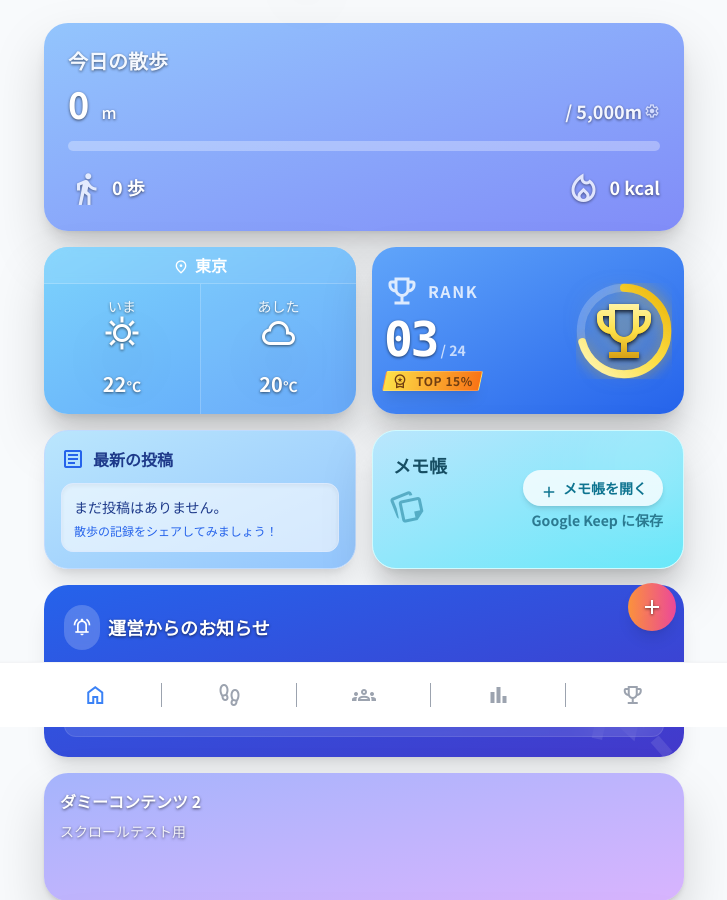
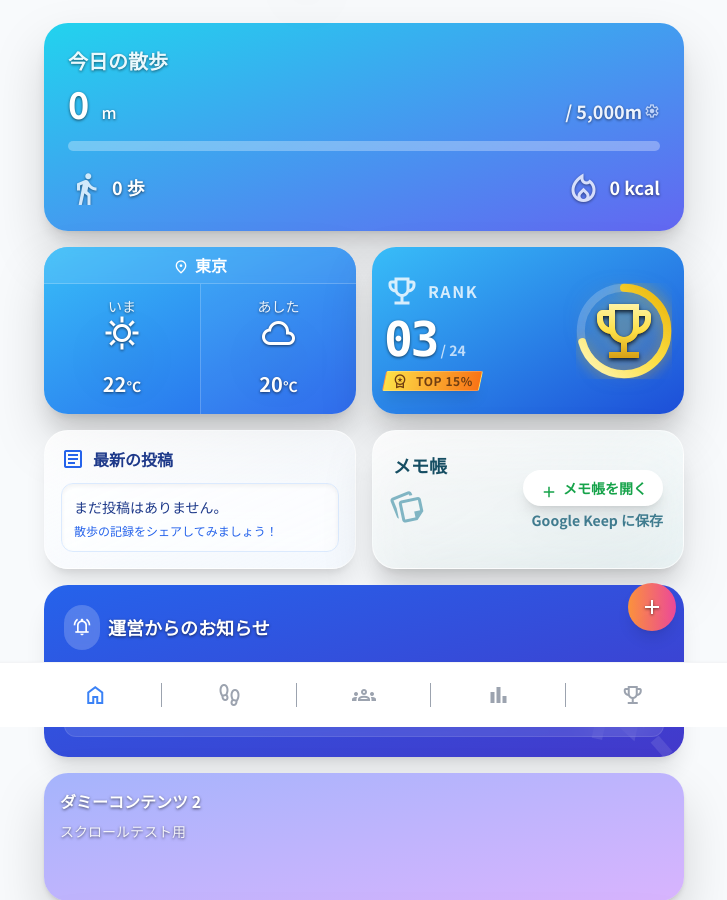
Before and after one commit to Yadon987/tekumemo, a Rails app: page / in a window 1280 px wide. Shown: the part 73-973 px from the top of the page, without its empty margins (276-1003 px from the left). Run offline with Rails 7, Linux system fonts and the light colour scheme; the visitor is signed in with stand-in values (Sample User, id 1); data that the repository does not hold is empty; style sheets or scripts are compiled from the project's sources.

Commit message:
UI改善: グラデーション強化とGlassmorphism化によるデザインのブラッシュアップ

```diff
--- a/app/views/home/index.html.erb
+++ b/app/views/home/index.html.erb
@@ -4,7 +4,7 @@
 
   <!-- 今日の散歩ダッシュボード -->
   <!-- 今日の散歩ダッシュボード -->
-  <div class="relative block bg-gradient-to-br from-blue-300 to-indigo-400 dark:from-blue-600 dark:to-indigo-700 text-white p-6 rounded-3xl shadow-lg transition-all duration-300 hover:shadow-lg hover:scale-[1.01] drop-shadow-2xl group">
+  <div class="relative block bg-gradient-to-br from-cyan-400 to-indigo-500 dark:from-cyan-600 dark:to-indigo-800 text-white p-6 rounded-3xl shadow-lg transition-all duration-300 hover:shadow-lg hover:scale-[1.01] drop-shadow-2xl group">
     <!-- カード全体をリンク化（Stretched Link） -->
     <%= link_to "", walks_path, class: "absolute inset-0 z-0 rounded-3xl" %>
 
@@ -55,7 +55,7 @@
   <!-- 天気予報とランキングのグリッド -->
   <div class="grid grid-cols-1 sm:grid-cols-2 gap-4">
     <!-- 天気予報カード（コンパクト版） -->
-    <div class="bg-gradient-to-br from-sky-300 to-blue-400 dark:from-sky-700 dark:to-blue-800 rounded-3xl shadow-xl overflow-hidden transform transition-all duration-300 hover:shadow-lg hover:scale-[1.01] drop-shadow-2xl">
+    <div class="bg-gradient-to-br from-sky-400 to-blue-600 dark:from-sky-600 dark:to-blue-800 rounded-3xl shadow-xl overflow-hidden transform transition-all duration-300 hover:shadow-lg hover:scale-[1.01] drop-shadow-2xl">
       <!-- カードヘッダー -->
       <div class="px-3 py-1.5 bg-white/10 dark:bg-black/20 backdrop-blur-sm border-b border-white/20">
         <div class="flex items-center justify-center">
@@ -119,7 +119,7 @@
     </div>
 
     <!-- ランキングカード -->
-<div class="bg-gradient-to-br from-blue-400 to-blue-600 dark:from-blue-600 dark:to-blue-800 rounded-3xl shadow-xl overflow-hidden transform transition-all duration-300 hover:shadow-2xl hover:scale-[1.01] drop-shadow-2xl">
+<div class="bg-gradient-to-br from-sky-400 to-blue-700 dark:from-sky-600 dark:to-blue-900 rounded-3xl shadow-xl overflow-hidden transform transition-all duration-300 hover:shadow-2xl hover:scale-[1.01] drop-shadow-2xl">
   <div class="p-3 h-full flex items-center justify-between relative">
 
     <div class="flex flex-col justify-center z-10">
@@ -165,7 +165,7 @@
   <!-- 下段グリッド：最新の投稿とメモ帳 -->
   <div class="grid grid-cols-1 sm:grid-cols-2 gap-4">
     <!-- 最新の投稿カード -->
-    <div class="bg-gradient-to-br from-sky-200 to-blue-300 dark:from-blue-800/90 dark:to-slate-900/90 backdrop-blur-md border border-blue-200 dark:border-blue-700/30 p-4 rounded-3xl shadow-xl transition-all duration-300 hover:shadow-2xl hover:scale-[1.01] group">
+    <div class="bg-gradient-to-br from-white/80 to-blue-50/50 dark:from-slate-800/60 dark:to-slate-900/60 backdrop-blur-xl border border-white/60 dark:border-white/10 p-4 rounded-3xl shadow-xl transition-all duration-300 hover:shadow-2xl hover:scale-[1.01] group">
       <h3 class="font-bold text-blue-900 dark:text-blue-100 mb-3 flex items-center">
         <span class="material-symbols-outlined mr-2 text-blue-600 dark:text-blue-400 group-hover:text-blue-700 dark:group-hover:text-blue-300 transition-colors">article</span>
         最新の投稿
@@ -179,14 +179,14 @@
     </div>
 
     <!-- メモ帳カード -->
-    <%= link_to "https://keep.google.com/", target: "_blank", rel: "noopener noreferrer", class: "block bg-gradient-to-br from-sky-200 to-cyan-300 dark:from-sky-800 dark:to-cyan-900 p-5 rounded-3xl shadow-xl border border-cyan-100 dark:border-cyan-800 relative overflow-hidden transition-all duration-300 hover:shadow-2xl hover:scale-[1.01] drop-shadow-2xl group" do %>
+    <%= link_to "https://keep.google.com/", target: "_blank", rel: "noopener noreferrer", class: "block bg-gradient-to-br from-white/80 to-cyan-50/50 dark:from-slate-800/60 dark:to-slate-900/60 backdrop-blur-xl border border-white/60 dark:border-white/10 p-5 rounded-3xl shadow-xl relative overflow-hidden transition-all duration-300 hover:shadow-2xl hover:scale-[1.01] drop-shadow-2xl group" do %>
       <div class="flex justify-between items-end relative z-10">
         <div>
           <h3 class="font-bold text-lg mb-2 text-cyan-900 dark:text-cyan-100 text-shadow-sm">メモ帳</h3>
           <span class="material-symbols-outlined text-4xl text-cyan-700/50 dark:text-cyan-300/50 -ml-1 transform -rotate-12">note_stack</span>
         </div>
         <div>
-          <button type="button" class="bg-white/80 dark:bg-gray-700/80 text-cyan-700 dark:text-cyan-200 font-bold py-2 px-4 rounded-full shadow-md flex items-center space-x-1 group-hover:bg-white dark:group-hover:bg-gray-700 transition-colors">
+          <button type="button" class="bg-white dark:bg-gray-700/80 text-green-600 dark:text-cyan-200 font-bold py-2 px-4 rounded-full shadow-lg flex items-center space-x-1 group-hover:bg-white dark:group-hover:bg-gray-700 transition-colors">
             <span class="material-symbols-outlined text-lg w-5 h-5 overflow-hidden">add</span>
             <span class="text-sm font-bold">メモ帳を開く</span>
           </button>
```
